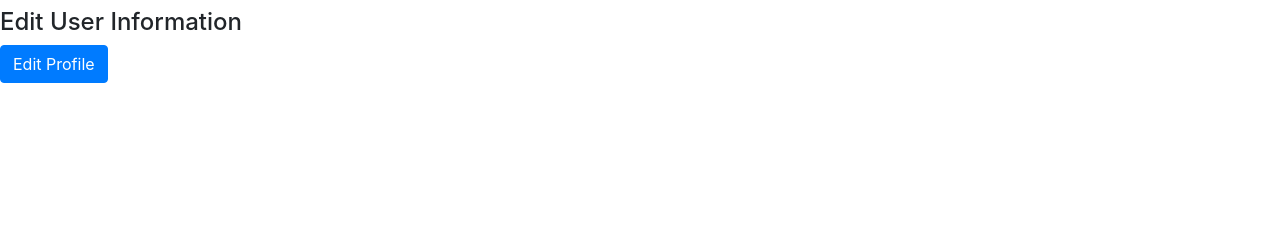
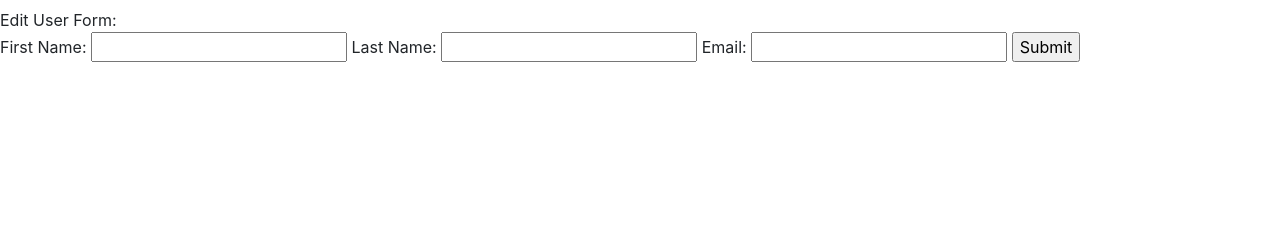
Before and after one commit to AlfonzoVillarreal/Fonzies_Pizzeria, a Django app: page /account in a window 1280 px wide. Shown: the part 312-552 px from the top of the page. Run offline with Django 3.2, Linux system fonts and the light colour scheme; some libraries are stand-ins or nearby versions.

Commit message:
Ordering Option

```diff
--- a/pizza_app/templates/account.html
+++ b/pizza_app/templates/account.html
@@ -32,13 +32,19 @@
     <!--Account Information-->
     <div class="account_info">
         <h1>Account Information</h1>
-        <h5>Name:{{request.session.first_name}} {{request.session.last_name}}</h5>
+        <h5>Name:{{ request.session.first_name }} {{ request.session.last_name }}</h5>
         <h5>Email: {{request.session.email}}</h5>
     </div>
 
     <div class="edit-account">
-        <h4>Edit User Information</h4>
-        <a href="" class="btn btn-primary">Edit Profile</a>
+        Edit User Form:
+        <form action="edit/{{user.id}}" method="POST">
+            {% csrf_token %}
+            First Name: <input type="text" name="fname" value="{{user.first_name}}">
+            Last Name: <input type="text" name="lname" value="{{user.last_name}}">
+            Email: <input type="text" name="email" value="{{user.email}}">
+            <input type="submit">
+        </form>
     </div>
 
 
--- a/pizza_app/templates/login.html
+++ b/pizza_app/templates/login.html
@@ -42,7 +42,7 @@
                 <label for="password">Password:</label>
                 <input name="password" type="password">
             </div>
-            <button type="submit" value="Login">Log In</button>
+            <button type="submit" value="Save">Log In</button>
             <a href="/new_user">Don't have an account? Sign Up Here!</a>
         </form>
 
--- a/pizza_app/views.py
+++ b/pizza_app/views.py
@@ -7,6 +7,7 @@ from .models import *
 def home(request):
     return render(request, 'home.html')
 
+
 def new_user(request):
     if request.method == "POST":
         first_name = request.POST['first_name'],
@@ -14,22 +15,30 @@ def new_user(request):
         email = request.POST['email'],
         password = request.POST['password'],
         return redirect('/account')
-
     return render (request, 'new_user.html')
 
 
 def login(request):
     if request.method == "POST":
         errors = User.objects.login_validator(request.POST)
-
     return render(request, 'login.html')
 
+
 def order(request):
+    if request.method == "POST":
+        supreme = request.POST['supreme_pizza'],
+        pepperoni = request.POST['pepperoni_pizza'],
+        sausage = request.POST['saus_pizza'],
+        hawaiian = request.POST['hawaiian_pizza']
+
+
 
     return render(request, 'order.html')
 
+
 def checkout(request):
     return render(request, 'checkout.html')
+
 
 def account(request):
     if request.method == "POST":
@@ -39,30 +48,22 @@ def account(request):
         request.session['password'] = request.POST['password'],
     return render(request, 'account.html')
 
-def logout(request):
-    request.session.flush()
-    return redirect('/')
 
 def edit(request, id):
     edit_user = User.objects.get(id=id)
-
     edit_user.first_name = request.session['first_name']
     edit_user.last_name = request.session['last_name']
     edit_user.email = request.session['email']
     edit_user.save()
+    return redirect('/account')
 
-    order_edit = Order.objects.get(id=id)
-    order_edit.quantity_ordered = request.POST['quan']
-    order_edit.total_price = request.POST['']
-    order_edit.save()
-
-    pizza_edit = Pizza.objects.get(id=id)
-    pizza_edit.descriptions = request.POST['']
-    pizza_edit.price = request.POST['']
-    pizza_edit.save()
-    return redirect('/account')
 
 def delete(request, id):
     delete_pizza = Pizza.objects.get(id=id)
     delete_pizza.delete()
     return redirect('/checkout')
+
+
+def logout(request):
+    request.session.flush()
+    return redirect('/')
```
Also changed, not shown: pizza_app/templates/checkout.html (+26 -4 lines), pizza_app/templates/order.html (+10 -5 lines), db.sqlite3.
